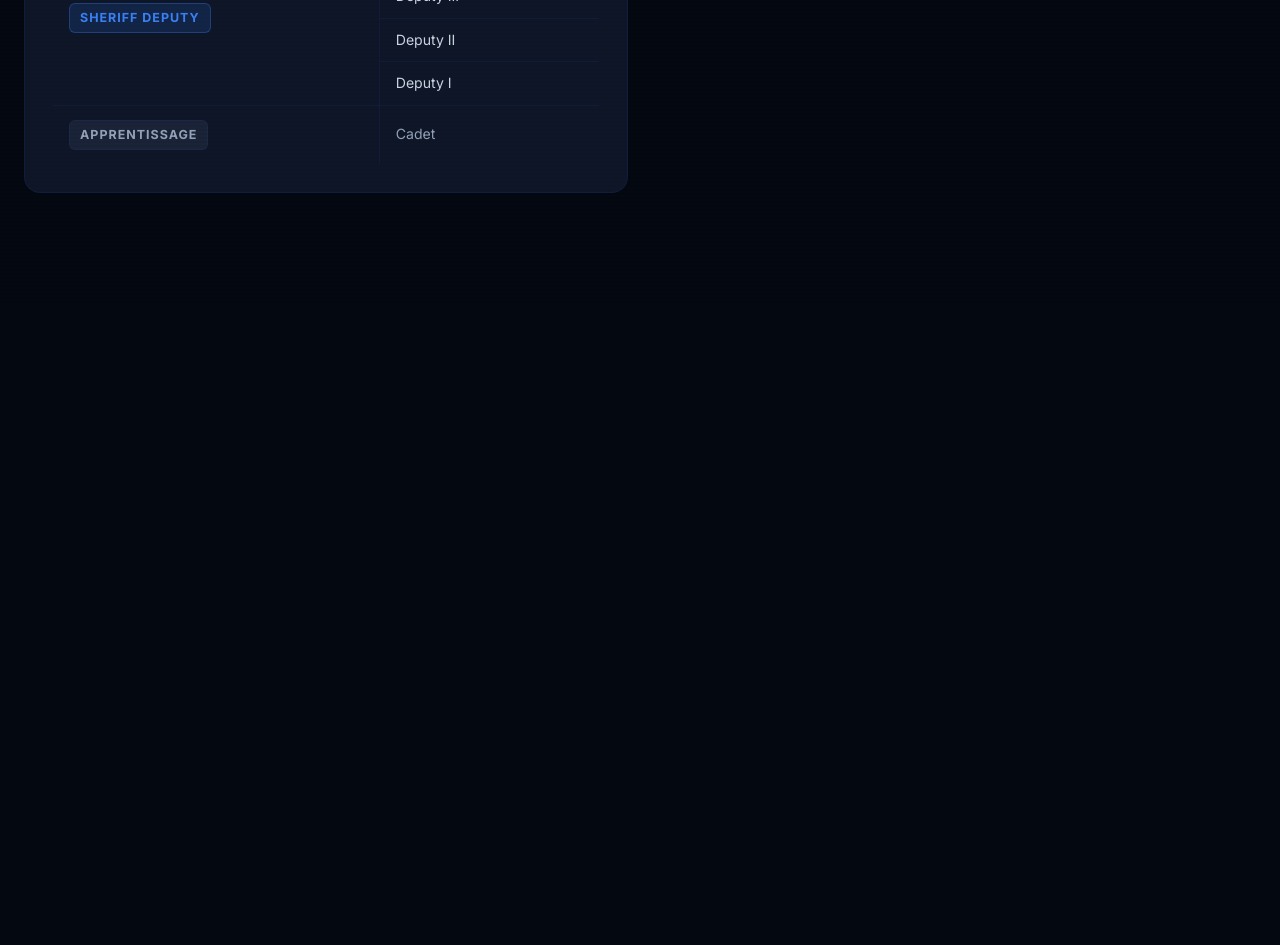
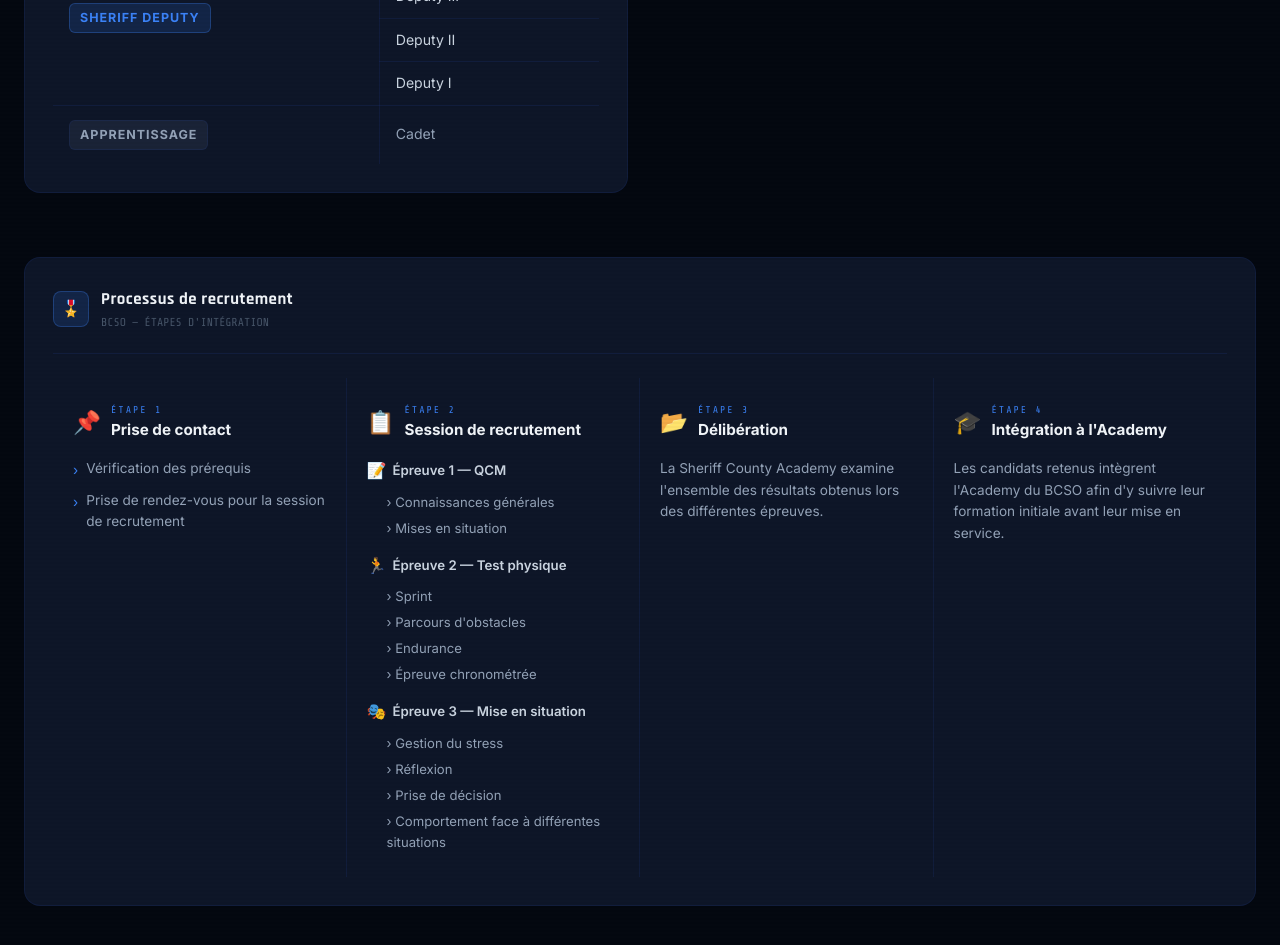
Before and after one commit to louiis-hub/sasp-nord, a plain HTML site: page info.html in a window 1280 px wide. Shown: the part 739-1684 px from the top of the page. Before the commit the page ends 1044 px from the top, so only its background shows below. Drawn offline with nearby package versions, Linux system fonts and the light colour scheme.

Commit message:
Info page: add recruitment process section (4 steps)

```diff
--- a/info.html
+++ b/info.html
@@ -161,6 +161,102 @@
 
   </div><!-- /grid -->
 
+  <!-- ══ PROCESSUS DE RECRUTEMENT ═════════════════════════════ -->
+  <div class="card" style="margin-top:32px">
+    <div class="card-head">
+      <div class="card-icon">🎖️</div>
+      <div><div class="card-title">Processus de recrutement</div><div class="card-sub">BCSO — ÉTAPES D'INTÉGRATION</div></div>
+    </div>
+
+    <div style="display:grid;grid-template-columns:repeat(4,1fr);gap:0;position:relative">
+
+      <!-- Étape 1 -->
+      <div style="padding:24px 20px;border-right:1px solid var(--border0)">
+        <div style="display:flex;align-items:center;gap:10px;margin-bottom:16px">
+          <span style="font-size:1.4rem">📌</span>
+          <div>
+            <div style="font-family:'Share Tech Mono',monospace;font-size:.62rem;color:var(--blue);letter-spacing:2px">ÉTAPE 1</div>
+            <div style="font-weight:700;color:var(--t0);font-size:.95rem">Prise de contact</div>
+          </div>
+        </div>
+        <ul style="list-style:none;padding:0;margin:0;display:flex;flex-direction:column;gap:8px">
+          <li style="display:flex;align-items:flex-start;gap:8px;color:var(--t2);font-size:.85rem"><span style="color:var(--blue);margin-top:2px">›</span>Vérification des prérequis</li>
+          <li style="display:flex;align-items:flex-start;gap:8px;color:var(--t2);font-size:.85rem"><span style="color:var(--blue);margin-top:2px">›</span>Prise de rendez-vous pour la session de recrutement</li>
+        </ul>
+      </div>
+
+      <!-- Étape 2 -->
+      <div style="padding:24px 20px;border-right:1px solid var(--border0)">
+        <div style="display:flex;align-items:center;gap:10px;margin-bottom:16px">
+          <span style="font-size:1.4rem">📋</span>
+          <div>
+            <div style="font-family:'Share Tech Mono',monospace;font-size:.62rem;color:var(--blue);letter-spacing:2px">ÉTAPE 2</div>
+            <div style="font-weight:700;color:var(--t0);font-size:.95rem">Session de recrutement</div>
+          </div>
+        </div>
+
+        <div style="margin-bottom:14px">
+          <div style="display:flex;align-items:center;gap:6px;margin-bottom:8px">
+            <span>📝</span><span style="font-weight:600;color:var(--t1);font-size:.83rem">Épreuve 1 — QCM</span>
+          </div>
+          <ul style="list-style:none;padding:0 0 0 20px;margin:0;display:flex;flex-direction:column;gap:5px">
+            <li style="color:var(--t2);font-size:.82rem">› Connaissances générales</li>
+            <li style="color:var(--t2);font-size:.82rem">› Mises en situation</li>
+          </ul>
+        </div>
+
+        <div style="margin-bottom:14px">
+          <div style="display:flex;align-items:center;gap:6px;margin-bottom:8px">
+            <span>🏃</span><span style="font-weight:600;color:var(--t1);font-size:.83rem">Épreuve 2 — Test physique</span>
+          </div>
+          <ul style="list-style:none;padding:0 0 0 20px;margin:0;display:flex;flex-direction:column;gap:5px">
+            <li style="color:var(--t2);font-size:.82rem">› Sprint</li>
+            <li style="color:var(--t2);font-size:.82rem">› Parcours d'obstacles</li>
+            <li style="color:var(--t2);font-size:.82rem">› Endurance</li>
+            <li style="color:var(--t2);font-size:.82rem">› Épreuve chronométrée</li>
+          </ul>
+        </div>
+
+        <div>
+          <div style="display:flex;align-items:center;gap:6px;margin-bottom:8px">
+            <span>🎭</span><span style="font-weight:600;color:var(--t1);font-size:.83rem">Épreuve 3 — Mise en situation</span>
+          </div>
+          <ul style="list-style:none;padding:0 0 0 20px;margin:0;display:flex;flex-direction:column;gap:5px">
+            <li style="color:var(--t2);font-size:.82rem">› Gestion du stress</li>
+            <li style="color:var(--t2);font-size:.82rem">› Réflexion</li>
+            <li style="color:var(--t2);font-size:.82rem">› Prise de décision</li>
+            <li style="color:var(--t2);font-size:.82rem">› Comportement face à différentes situations</li>
+          </ul>
+        </div>
+      </div>
+
+      <!-- Étape 3 -->
+      <div style="padding:24px 20px;border-right:1px solid var(--border0)">
+        <div style="display:flex;align-items:center;gap:10px;margin-bottom:16px">
+          <span style="font-size:1.4rem">📂</span>
+          <div>
+            <div style="font-family:'Share Tech Mono',monospace;font-size:.62rem;color:var(--blue);letter-spacing:2px">ÉTAPE 3</div>
+            <div style="font-weight:700;color:var(--t0);font-size:.95rem">Délibération</div>
+          </div>
+        </div>
+        <p style="color:var(--t2);font-size:.85rem;line-height:1.6;margin:0">La Sheriff County Academy examine l'ensemble des résultats obtenus lors des différentes épreuves.</p>
+      </div>
+
+      <!-- Étape 4 -->
+      <div style="padding:24px 20px">
+        <div style="display:flex;align-items:center;gap:10px;margin-bottom:16px">
+          <span style="font-size:1.4rem">🎓</span>
+          <div>
+            <div style="font-family:'Share Tech Mono',monospace;font-size:.62rem;color:var(--blue);letter-spacing:2px">ÉTAPE 4</div>
+            <div style="font-weight:700;color:var(--t0);font-size:.95rem">Intégration à l'Academy</div>
+          </div>
+        </div>
+        <p style="color:var(--t2);font-size:.85rem;line-height:1.6;margin:0">Les candidats retenus intègrent l'Academy du BCSO afin d'y suivre leur formation initiale avant leur mise en service.</p>
+      </div>
+
+    </div>
+  </div>
+
 </main>
 
 </body>
```
